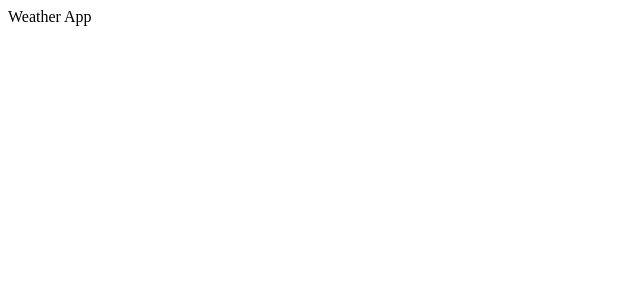
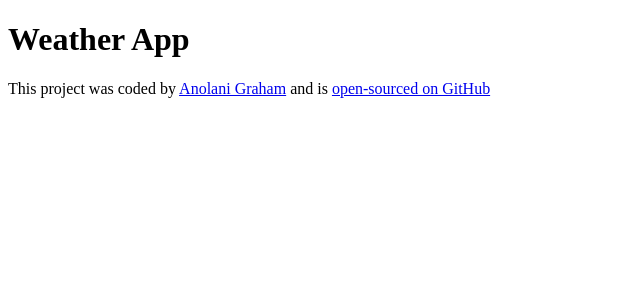
Before and after one commit to akgraham/react-weather-app, a React (Create React App) app: page / in a window 1280 px wide. Shown: the top 300 px of the page, without its empty margins (0-640 px from the left). Built offline with nearby package versions, Linux system fonts and the light colour scheme.

Commit message:
Added GitHub repository URL

```diff
--- a/src/App.js
+++ b/src/App.js
@@ -3,7 +3,13 @@
 export default function App() {
   return (
     <div className="App">
-      Weather App
+      <h1>Weather App</h1>
+      <footer>
+       This project was coded by <a href="https://www.shecodes.io/graduates/34653-anolani-graham" rel="noreferrer" target="_blank">Anolani Graham</a> and is {""}
+       <a href="https://github.com/akgraham/react-weather-app" rel="noreferrer" target="_blank">
+        open-sourced on GitHub
+       </a>
+      </footer>
     </div>
   );
 }
```
